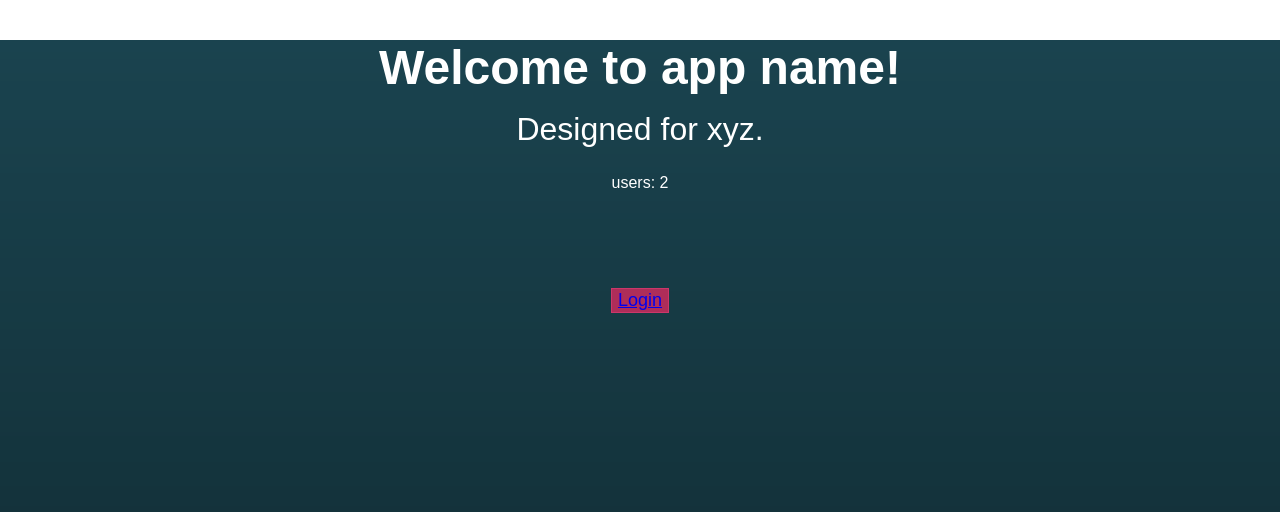
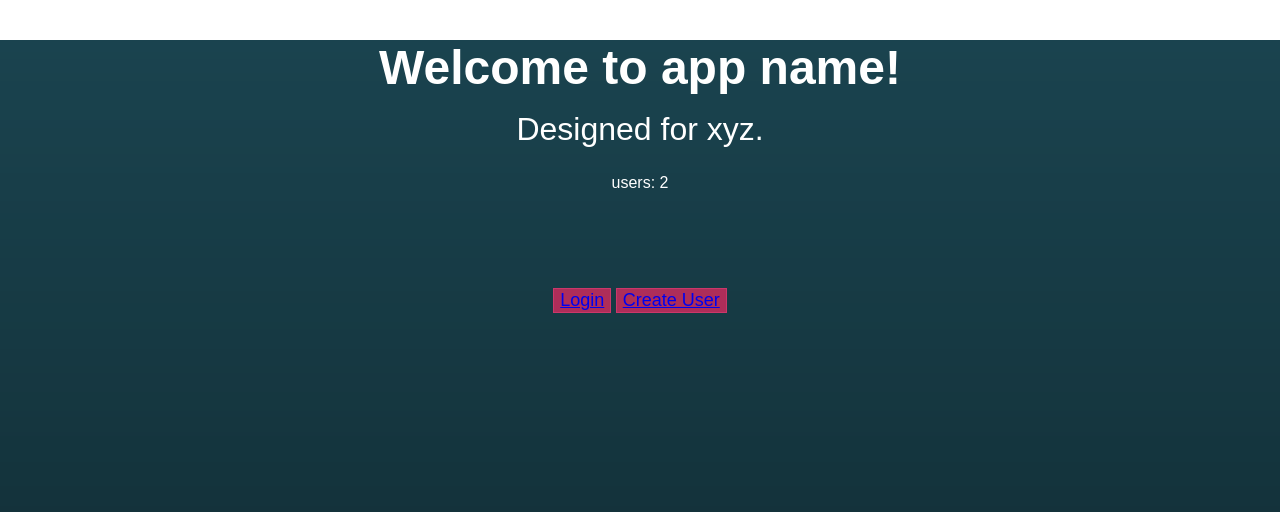
Before and after one commit to thecoachanna/takehaction, a Django app: page / in a window 1280 px wide. Shown: the top 512 px of the page. Run offline with Django 4.2, Linux system fonts and the light colour scheme; data comes from the database, SQL or seed files in the repository; both versions use the stored data as it was after the commit.

Commit message:
Add Create User button back

```diff
--- a/backend/takehaction/disability_info/templates/index.html
+++ b/backend/takehaction/disability_info/templates/index.html
@@ -17,6 +17,9 @@
     <button type="button" class="hero-button">
       <a href="{% url 'login' %}?next={{ request.path }}">Login</a>
     </button>
+    <button type="button" class="hero-button">
+      <a href="{% url 'create_user' %}?next={{ request.path }}">Create User</a>
+    </button>
     {% endif %}
   </div>
 </section>
```
Also changed, not shown: backend/takehaction/db.sqlite3.
